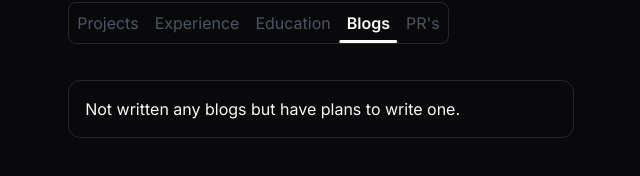
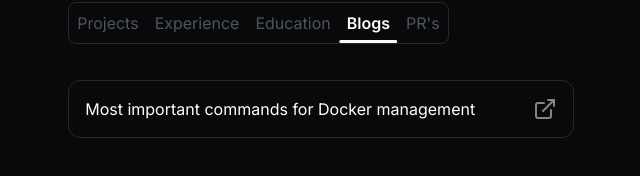
Before and after one commit to Piyush5784/Piyush-portfolio, a Next.js app: page / in a window 1280 px wide. Both pictures are taken after a click on the element "Blogs". Shown: the part 428-604 px from the top of the page, without its empty margins (319-959 px from the left). Built offline with nearby package versions, Linux system fonts and the light colour scheme.

Commit message:
added project && blogs

```diff
--- a/src/Content.ts
+++ b/src/Content.ts
@@ -7,6 +7,7 @@ export const Content: ContentType = {
   introText:
     "Hey 👋 Piyush here! a computer science student born and raised in Assam. I have a strong passion for full stack development and enjoy working with the latest technology stacks to build innovative websites. ",
   Resume: { show: false, href: "" },
+
   socialLinks: [
     {
       icon: FaGithub,
@@ -46,7 +47,23 @@ export const Content: ContentType = {
     "Redux",
   ],
   sections: ["PR's", "blogs", "experiences", "projects"],
-
+  designs: [
+    {
+      title: "Nike-AirMax",
+      liveLink:
+        "https://www.figma.com/design/NeJw7C6aSE79kXdxn8xGGd/Untitled?node-id=0-1&t=TEUNJ8zYSpGOk0sR-1",
+    },
+    {
+      title: "MindSwap",
+      liveLink:
+        "https://www.figma.com/design/S9PBEDZ6l7mkTPvxLw7svN/MindSwap?node-id=1-363&t=VqEGzIYiGCw6jifJ-1",
+    },
+    {
+      title: "Gym web-app",
+      liveLink:
+        "https://www.figma.com/design/g8WJAAxPgwat7UdkfNbdqu/Untitled?node-id=0-1&t=YAe4dZAueiD3SnwP-1",
+    },
+  ],
   projects: [
     {
       name: "NextNotes",
@@ -108,6 +125,13 @@ export const Content: ContentType = {
       skills: ["Reactjs", "Javascript", "Tailwind", "Razorpay"],
       liveSrc: "https://gymer-version2-nbbn.vercel.app",
       sourceSrc: "https://github.com/Piyush5784/GYMER-version2",
+    },
+  ],
+  blogs: [
+    {
+      title: "Most important commands for Docker management",
+      content: "",
+      href: "https://img-docker-commands.hashnode.dev/top-important-commands-for-docker-management",
     },
   ],
   landingPage: [
--- a/src/components/custom/Blogs.tsx
+++ b/src/components/custom/Blogs.tsx
@@ -1,9 +1,29 @@
+import { Content } from "@/Content";
+import { Button } from "../ui/button";
+import { ExternalLink } from "lucide-react";
+import Link from "next/link";
+
 const Blogs = () => {
   return (
     <div>
       {" "}
       <div className="border rounded-xl p-4 mt-2">
-        <p>Not written any blogs but have plans to write one.</p>
+        {Content.blogs.map((blog, idx) => (
+          <div
+            key={idx}
+            className="text-white flex justify-between items-center"
+          >
+            <p>{blog.title}</p>
+
+            <Link
+              href={blog.href}
+              target="_blank"
+              className="opacity-50 hover:opacity-100 duration-75"
+            >
+              <ExternalLink />
+            </Link>
+          </div>
+        ))}
       </div>
     </div>
   );
--- a/src/components/custom/Projects.tsx
+++ b/src/components/custom/Projects.tsx
@@ -1,5 +1,5 @@
 import { Content } from "@/Content";
-import { Globe } from "lucide-react";
+import { ExternalLink, Globe } from "lucide-react";
 import Link from "next/link";
 import { FaGithub } from "react-icons/fa";
 import { Button } from "../ui/button";
@@ -7,6 +7,7 @@ import { Button } from "../ui/button";
 const Projects = () => {
   return (
     <>
+      <p className=" text-xl opacity-40">Web apps</p>
       <div className="flex flex-wrap items-center gap-10 w-full pb-10">
         {Content.projects.map((project, index) => (
           <div
@@ -41,7 +42,8 @@ const Projects = () => {
           </div>
         ))}
       </div>
-      <p className="font-bold text-xl">Some static sites</p>
+
+      <p className=" text-xl opacity-40">Some static sites</p>
       <div className="flex flex-wrap items-center gap-10 w-full pb-10 ">
         {Content.landingPage.map((project, index) => (
           <div
@@ -77,6 +79,28 @@ const Projects = () => {
         ))}
       </div>
 
+      <p className=" text-xl opacity-40 mb-5">Designs</p>
+      <div className="flex flex-wrap items-center gap-10 w-full pb-10">
+        {Content.designs.map((project, index) => (
+          <div
+            key={index}
+            className="border p-6 md:w-[45%] w-[85%] rounded-xl  flex items-center justify-between"
+          >
+            <div>
+              <p className=" text-xl font-bold">{project.title}</p>
+            </div>
+            <div>
+              <Link
+                href={project.liveLink}
+                target="_blank"
+                className="opacity-50 hover:opacity-100 duration-75"
+              >
+                <ExternalLink />
+              </Link>
+            </div>
+          </div>
+        ))}
+      </div>
       <div className="flex justify-center items-center">
         <Link href={"https://github.com/Piyush5784"} target="_blank">
           <Button> More projects</Button>
--- a/src/types/index.ts
+++ b/src/types/index.ts
@@ -56,4 +56,13 @@ export interface ContentType {
     years: string;
   }[];
   PRS: { name: string; merged?: boolean; liveSrc: string }[];
+  designs: {
+    title: string;
+    liveLink: string;
+  }[];
+  blogs: {
+    title: string;
+    content: string;
+    href: string;
+  }[];
 }
```
